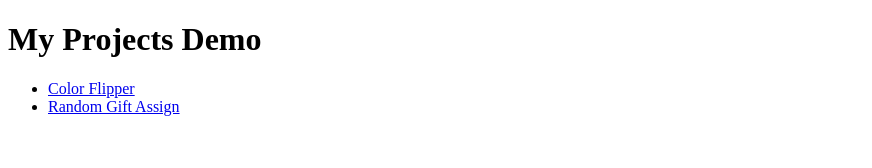
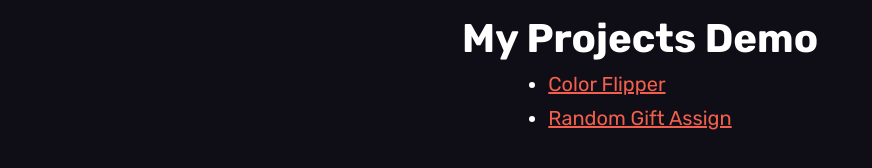
Before and after one commit to nissubba1/Vanilla_JavaScript_Project, a plain HTML site: page index.html in a window 1280 px wide. Shown: the whole page, without its empty margins (0-872 px from the left). Drawn offline with Linux system fonts and the light colour scheme.

Commit message:
addedd projects styles

```diff
--- a/index.html
+++ b/index.html
@@ -5,10 +5,12 @@
         <meta name="viewport" content="width=device-width, initial-scale=1.0">
         <meta http-equiv="x-ua-compatible" content="ie=edge">
         <meta name="description" content="links of projects sites">
+        <link rel="stylesheet" href="styles.css" type="text/css">
         <title>Projects Sites</title>
     </head>
     <body>
-        <h1>My Projects Demo</h1>
+        <div id="container">
+            <h1 class="page-title">My Projects Demo</h1>
             <ul>
                 <li>
                     <a href="Color_Flipper/index.html">Color Flipper</a>
@@ -17,5 +19,6 @@
                     <a href="Random_Gift_Assign/index.html">Random Gift Assign</a>
                 </li>
             </ul>
+        </div>
     </body>
 </html>
--- /dev/null
+++ b/styles.css
@@ -0,0 +1,48 @@
+@import url('https://fonts.googleapis.com/css2?family=Rubik:ital,wght@0,300..900;1,300..900&display=swap');
+
+* {
+    margin: 0;
+    padding: 0;
+    box-sizing: border-box;
+}
+
+html {
+    font-size: 62.5%
+}
+
+body {
+    font-family: 'Rubik', sans-serif;
+    font-size: 2rem;
+    display: flex;
+    flex-direction: column;
+    justify-content: center;
+    align-items: center;
+    background-color: #0f0e17;
+    color: #fff;
+}
+
+#container {
+    display: flex;
+    flex-direction: column;
+    justify-content: center;
+    align-items: center;
+    padding: 5px;
+}
+
+h1 {
+    margin: 1rem 0;
+}
+
+ul {
+    display: flex;
+    flex-direction: column;
+    gap: 1rem;
+}
+
+a {
+    color: #f25f4c;
+}
+
+a:hover {
+    color: #ff8906;
+}
```
Also changed, not shown: images/color_flipper.png (added), images/random_gift_assign.png (added), 1 other file. Lines whose indentation alone changed are shown as unchanged.
